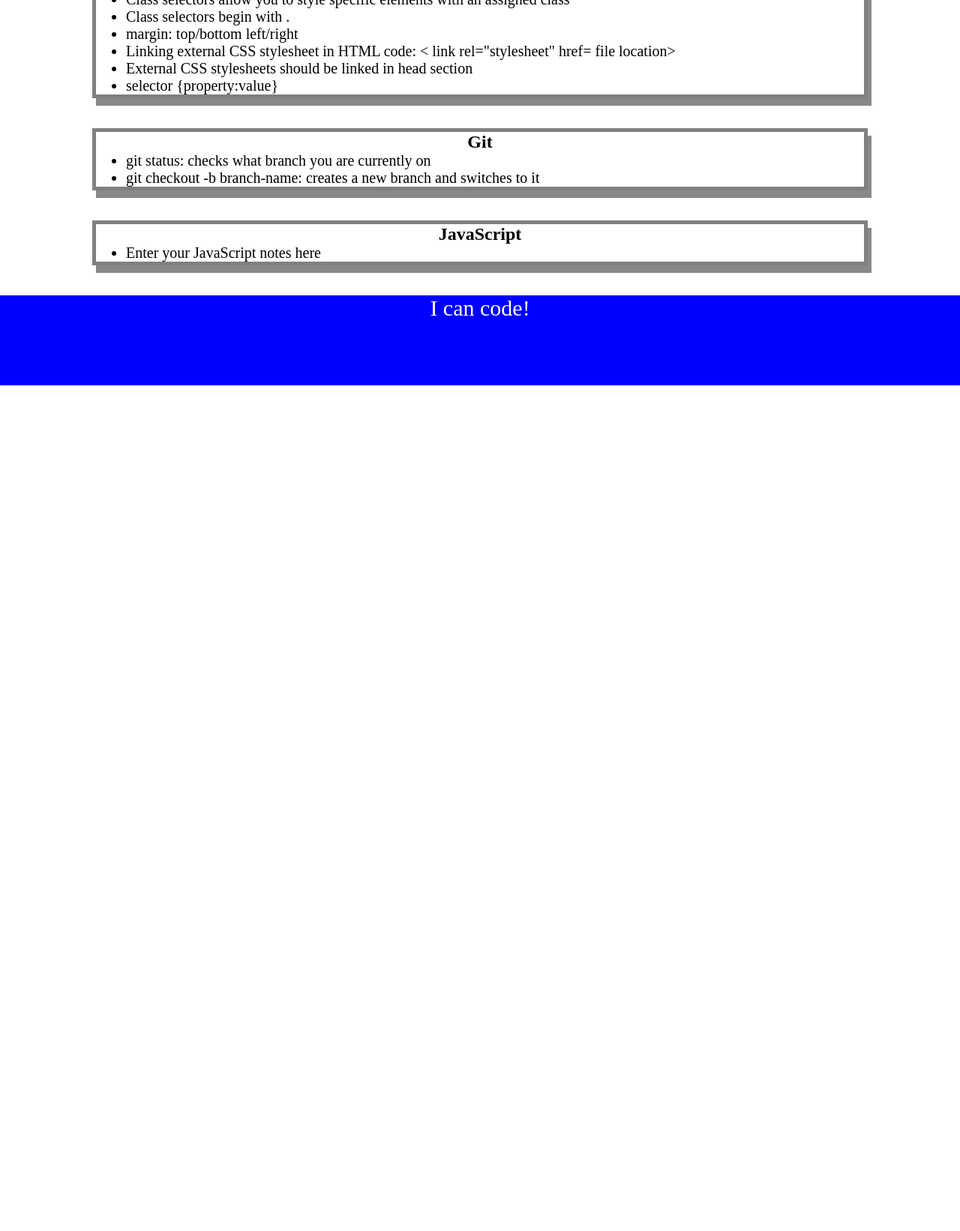
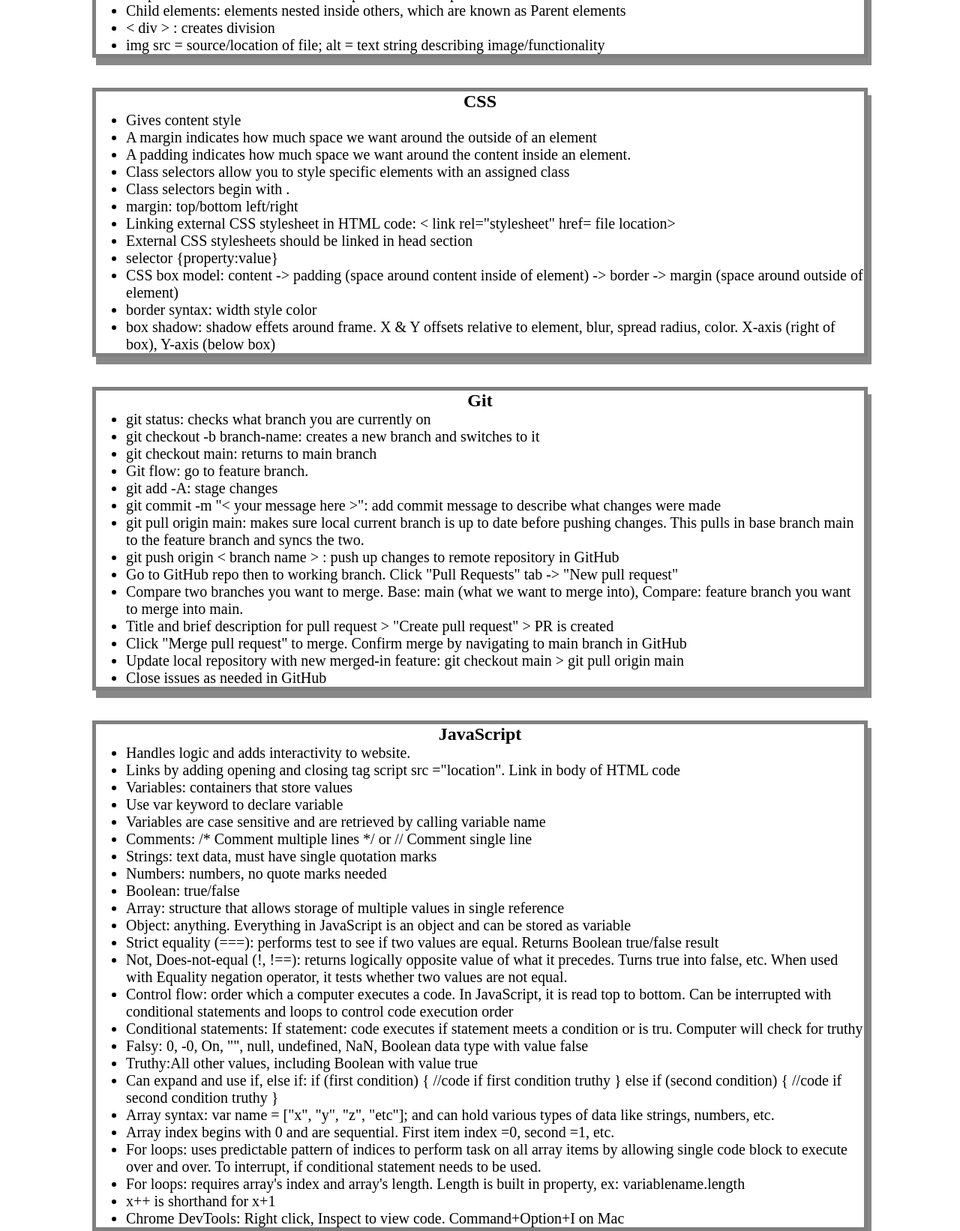
Before and after one commit to pham-tracy/prework-study-guide, a plain HTML site: page index.html in a window 1280 px wide. Shown: the part 396-2038 px from the top of the page at 75% size. Before the commit the page ends 910 px from the top, so only its background shows below. Drawn offline with Linux system fonts and the light colour scheme.

Commit message:
added JavaScript to code

```diff
--- /dev/null
+++ b/assets/script.js
@@ -0,0 +1,19 @@
+var topics = ['HTML', 'CSS', 'Git', 'JavaScript']
+
+for (x = 0; x < topics.length; x++) {
+    console.log(topics[x]);
+}
+
+/*
+if (topic === 'HTML') {
+  console.log("Let's study HTML!");
+} else if (topic === 'CSS') {
+  console.log("Let's study CSS!");
+} else if (topic === 'Git') {
+  console.log("Let's study Git!");
+} else if (topic === 'JavaScript') {
+  console.log("Let's study JavaScript!");
+} else {
+  console.log('Please try again!');
+}
+*/
--- a/index.html
+++ b/index.html
@@ -11,14 +11,23 @@
     <header id="top">
       <h1>Prework Study Guide</h1>
       <img src="./assets/bowtie-cat.png" alt="Profile image of cat wearing a bow tie." />
+      <h2>✨ Open the Console to See What's Happening ✨</h2>
     </header>
     <main>
       <section class="card" id="html-section">
           <h2>HTML</h2>
           <ul>
-            <li>The head element contains information about the webpage</li>
+            <li>Gives content structure</li>
+            <li>The head element contains information about the webpage. This includes metadata that helps browser render the page correctly.</li>
+            <li>< meta > includes elements like character set, description, keywords, author, viewport</li>
             <li>The body element represents the visible content shown to the user</li>
             <li>The syntax is < element attribute = "value" >< /element ></element></li>
+            <li>Begins with < !DOCTYPE html ></li>
+            <li>< base > defines base URL for webpage </li>
+            <li> script element embeds client-side scripts like JavaScript</li>
+            <li>Child elements: elements nested inside others, which are known as Parent elements </li>
+            <li>< div > : creates division</li>
+            <li>img src = source/location of file; alt = text string describing image/functionality</li>
           </ul>
 
       </section>
@@ -26,6 +35,7 @@
       <section class="card" id="css-section">
         <h2>CSS</h2>
         <ul>
+          <li>Gives content style</li>
           <li>A margin indicates how much space we want around the outside of an element</li>
           <li>A padding indicates how much space we want around the content inside an element.</li>
           <li>Class selectors allow you to style specific elements with an assigned class</li>
@@ -34,6 +44,9 @@
           <li>Linking external CSS stylesheet in HTML code: < link rel="stylesheet" href= file location></li>
           <li>External CSS stylesheets should be linked in head section</li>
           <li>selector {property:value} </li>
+          <li>CSS box model: content -> padding (space around content inside of element) -> border -> margin (space around outside of element)</li>
+          <li>border syntax: width style color</li>
+          <li>box shadow: shadow effets around frame. X & Y offsets relative to element, blur, spread radius, color. X-axis (right of box), Y-axis (below box)</li>
         </ul>
       </section>
 
@@ -43,6 +56,18 @@
         <ul>
           <li>git status: checks what branch you are currently on</li>
           <li>git checkout -b branch-name: creates a new branch and switches to it</li>
+          <li>git checkout main: returns to main branch</li>
+          <li>Git flow: go to feature branch.</li>
+          <li>git add -A: stage changes</li>
+          <li>git commit -m "< your message here >": add commit message to describe what changes were made</li>
+          <li>git pull origin main: makes sure local current branch is up to date before pushing changes. This pulls in base branch main to the feature branch and syncs the two.</li>
+          <li>git push origin < branch name > : push up changes to remote repository in GitHub</branch></li>
+          <li>Go to GitHub repo then to working branch. Click "Pull Requests" tab -> "New pull request"</li>
+          <li>Compare two branches you want to merge. Base: main (what we want to merge into), Compare: feature branch you want to merge into main.</li>
+          <li>Title and brief description for pull request > "Create pull request" > PR is created</li>
+          <li>Click "Merge pull request" to merge. Confirm merge by navigating to main branch in GitHub</li>
+          <li>Update local repository with new merged-in feature: git checkout main > git pull origin main </li>
+          <li>Close issues as needed in GitHub</li>
         </ul>
       </section>
 
@@ -50,7 +75,31 @@
       <section class="card" id="javascript-section">
         <h2>JavaScript</h2>
         <ul>
-          <li>Enter your JavaScript notes here</li>
+          <li>Handles logic and adds interactivity to website.</li>
+          <li>Links by adding opening and closing tag script src ="location". Link in body of HTML code</li>
+          <li>Variables: containers that store values</li>
+          <li>Use var keyword to declare variable</li>
+          <li>Variables are case sensitive and are retrieved by calling variable name</li>
+          <li>Comments: /* Comment multiple lines */ or // Comment single line</li>
+          <li>Strings: text data, must have single quotation marks</li>
+          <li>Numbers: numbers, no quote marks needed</li>
+          <li>Boolean: true/false</li>
+          <li>Array: structure that allows storage of multiple values in single reference</li>
+          <li>Object: anything. Everything in JavaScript is an object and can be stored as variable</li>
+          <li>Strict equality (===): performs test to see if two values are equal. Returns Boolean true/false result</li>
+          <li>Not, Does-not-equal (!, !==): returns logically opposite value of what it precedes. Turns true into false, etc. When used with Equality negation operator, it tests whether two values are not equal.</li>
+          <li>Control flow: order which a computer executes a code. In JavaScript, it is read top to bottom. Can be interrupted with conditional statements and loops to control code execution order</li>
+          <li>Conditional statements: If statement: code executes if statement meets a condition or is tru. Computer will check for truthy</li>
+          <li>Falsy: 0, -0, On, "", null, undefined, NaN, Boolean data type with value false</li>
+          <li>Truthy:All other values, including Boolean with value true</li>
+          <li>Can expand and use if, else if: if (first condition) { //code if first condition truthy } else if (second condition) { //code if second condition truthy }</li>
+          <li>Array syntax: var name = ["x", "y", "z", "etc"]; and can hold various types of data like strings, numbers, etc.</li>
+          <li>Array index begins with 0 and are sequential. First item index =0, second =1, etc.</li>
+          <li>For loops: uses predictable pattern of indices to perform task on all array items by allowing single code block to execute over and over. To interrupt, if conditional statement needs to be used. </li>
+          <li>For loops: requires array's index and array's length. Length is built in property, ex: variablename.length</li>
+          <li>x++ is shorthand for x+1</li>
+          <li>Chrome DevTools: Right click, Inspect to view code. Command+Option+I on Mac</li>
+
         </ul>
       </section>
 
@@ -59,5 +108,7 @@
     <footer>
       <p>I can code!</p>
     </footer>
+
+    <script src="./assets/script.js"></script>
   </body>
 </html>
```
